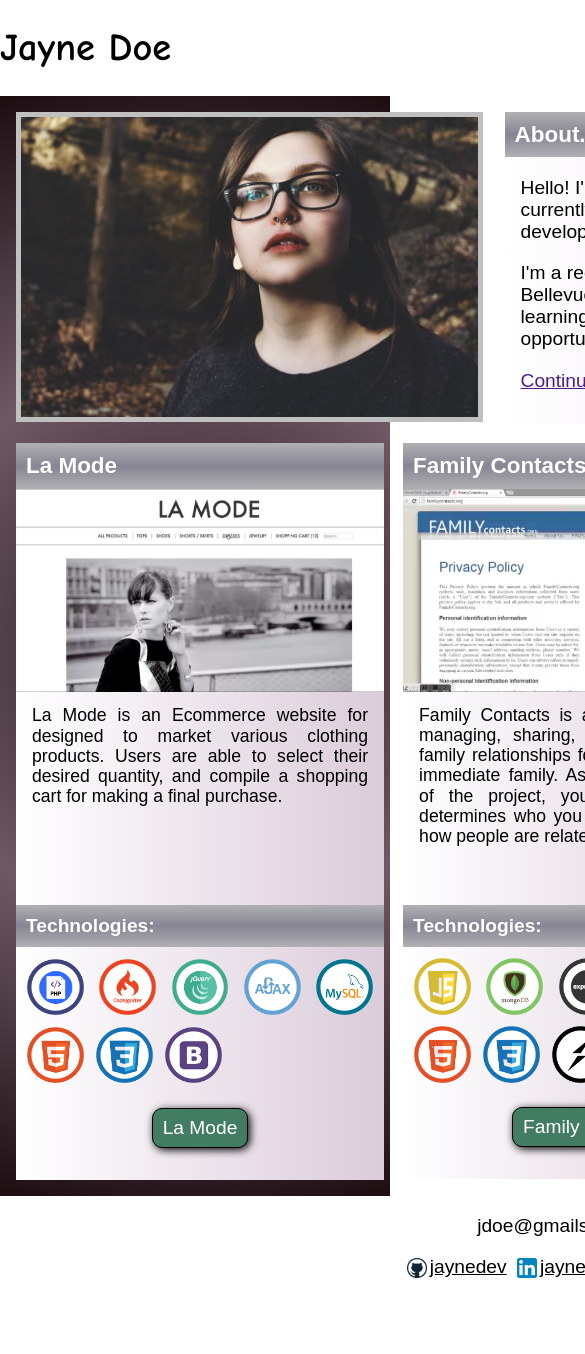
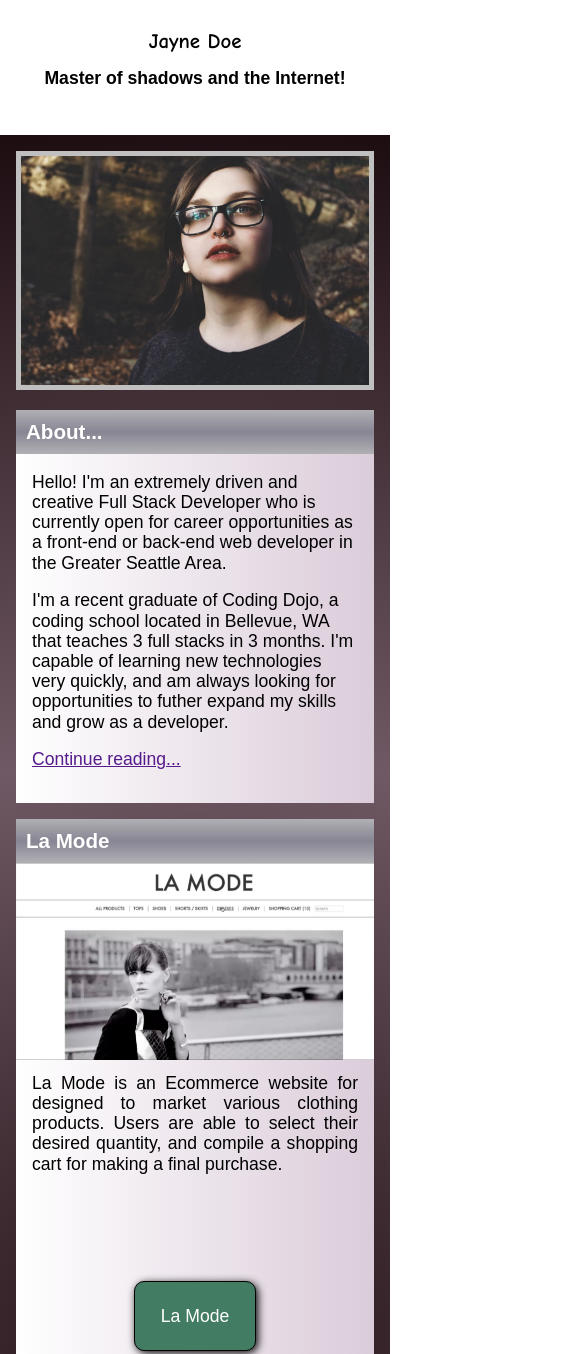
Before and after one commit to dclancy89/rwd_responsive_portfolio, a plain HTML site: page index.html in a window 390 px wide. Shown: the top 1354 px of the page, 585 px wide, since content can reach past the window. Before the commit the page ends 1298 px from the top, so only its background shows below. Drawn offline with Linux system fonts and the light colour scheme.

Commit message:
made it responsive

```diff
--- a/index.html
+++ b/index.html
@@ -13,7 +13,7 @@
 				<div class="content">
 					<h1>Jayne Doe</h1>
 					<h2>Master of shadows and the Internet!</h2>
-					<div class="clear"></div>
+
 				</div>
 			</div>
 
--- a/style.css
+++ b/style.css
@@ -33,19 +33,25 @@ h3, h4 {
 }
 
 #header .content {
-	width: 75rem;
-	display: block;
+	max-width: 75rem;
+	width: 100%;
+	display: table;
 	margin: 0 auto;
+	padding: 1rem;
 }
 
 #header .content h1 {
-	float: left;
+	display: table-cell;
+	width: 50%;
+	vertical-align: middle;
 	font-family: "Comic Sans MS", cursive, sans-serif
 }
 
 
 #header .content h2 {
-	float: right;
+	display: table-cell;
+	width: 50%;
+	vertical-align: middle;
 	text-align: right;
 }
 
@@ -54,8 +60,9 @@ h3, h4 {
 }
 
 .container > div, #footer .content {
-	width: 75rem;
-	display: block;
+	max-width: 75rem;
+	display: table;
+	border-spacing: 1rem;
 	margin: 0 auto;
 	padding: 0 1rem;
 
@@ -80,7 +87,8 @@ h3, h4 {
 	vertical-align: top;
 	margin-top: 1rem;
 	background: linear-gradient(to right, #fff, #DBCCDA);
-	height: 312px;
+	min-height: 312px;
+	margin-left: 4px;
 }
 
 .container #about .desc p {
@@ -92,8 +100,8 @@ h3, h4 {
 }
 
 #featured .port-item {
-	display: inline-block;
-	width: 23rem;
+	display: table-cell;
+	width: 33%;
 	vertical-align: top;
 	margin: 1rem 0;
 	background: linear-gradient(to right, #fff,  #DBCCDA);
@@ -115,7 +123,7 @@ h3, h4 {
 }
 
 #featured .port-item p:first-of-type {
-	height: 200px;
+	min-height: 200px;
 	margin: 0.5rem 0.5rem 0;
 	text-align: justify;
 	font-size: 1.1rem;
@@ -133,6 +141,7 @@ h3, h4 {
 
 #footer ul {
 	text-align: center;
+	padding: 0;
 }
 
 #footer .social img {
@@ -163,3 +172,97 @@ h3, h4 {
 #footer a {
 	color: #000;
 }
+
+
+@media screen and (max-width: 1023px) {
+
+
+	#header .content h1 {
+		width: 25%;
+	}
+
+	#header .content h2 {
+		width: 75%;
+
+	}
+
+	.container > div, #footer .content {
+		display: block;
+		margin-top: 1rem;
+	}
+
+	#featured .port-item, #featured .port-item:nth-child(2) {
+		display: inline-block;
+		width: 46%;
+		margin: 0.5rem;
+	}
+}
+
+@media screen and (max-width: 845px) {
+	body {
+		font-size: 1.1rem;
+	}
+
+	#header .content h1 {
+		font-size: 1.5rem;
+	}
+
+	#header .content h2 {
+		font-size: 1.25rem;
+	}
+}
+
+@media screen and (max-width: 768px) {
+	.container #about .photo, .container #about .desc {
+		display: block;
+		width: 100%;
+		max-width: 100%;
+		margin: 0;
+		padding: 1rem 0;
+	}
+
+	.container #about .desc {
+		padding-top: 0;
+	}
+
+	.port-item h4, .port-item p.tech {
+		display: none;
+	}
+}
+
+@media screen and (max-width: 545px) {
+	#header .content h1 {
+		font-size: 1.3rem;
+	}
+
+	#header .content h2 {
+		font-size: 1.1rem;
+	}
+
+	#featured .port-item, #featured .port-item:nth-child(2) {
+		width: 100%;
+		display: block;
+		margin: 0;
+	}
+
+	#featured .port-item:nth-child(2) {
+		margin: 1rem 0;
+	}
+
+	#featured .port-item p:last-child {
+		padding-bottom: 1rem;
+	}
+}
+
+@media screen and (max-width: 480px) {
+	#header .content h1, #header .content h2 {
+		display: block;
+		width: 100%;
+		text-align: center;
+	}
+
+	#footer ul li {
+		font-size: 1rem;
+	}
+
+}
```
